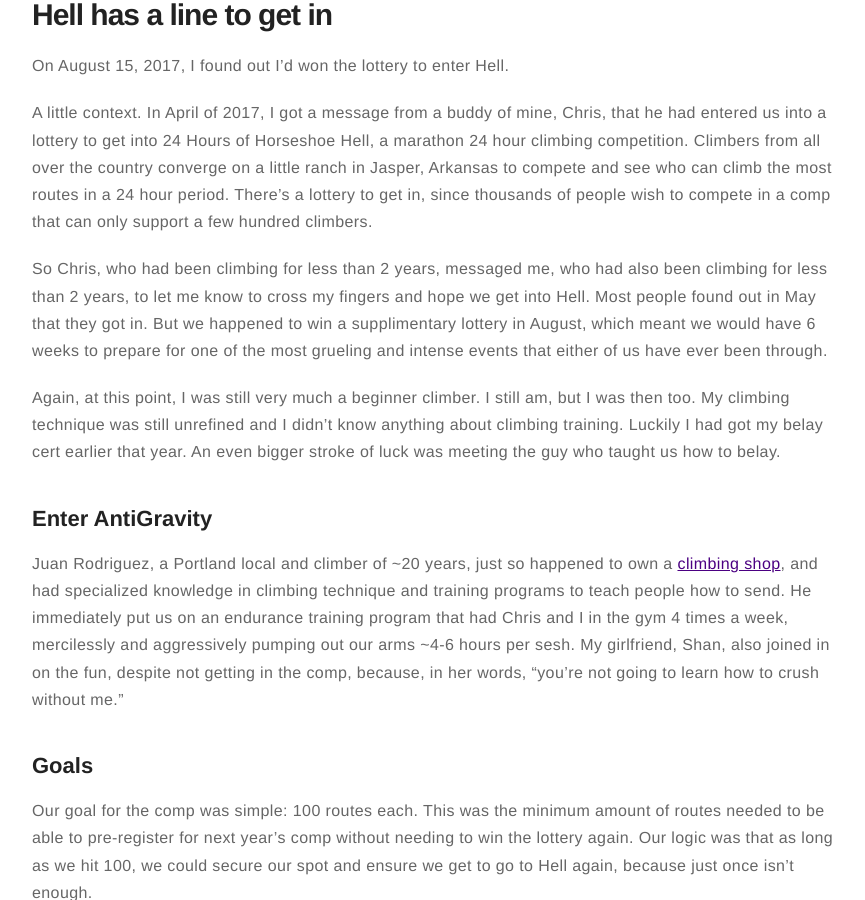
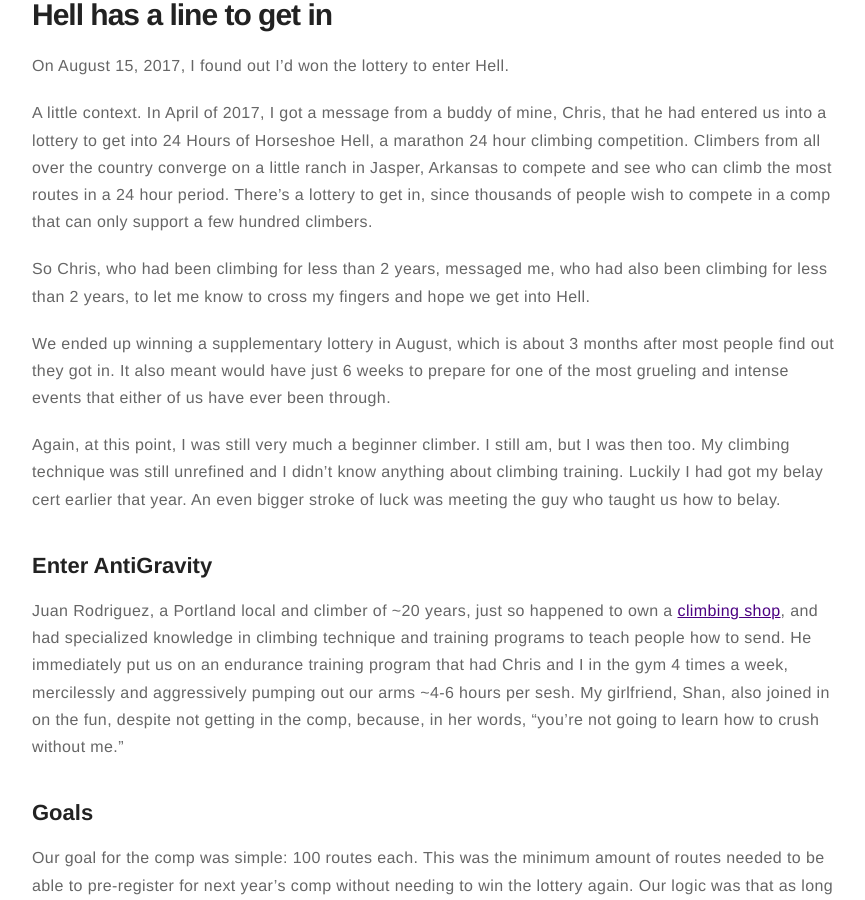
Before and after one commit to ryanwestby/ryanwestby.github.io, a Jekyll site: the page built from _posts/2018-07-26-facing-hell.md, in a window 1280 px wide and 900 px high, scrolled down 449 px. Shown: the whole window, without its empty margins (203-1068 px from the left). Built offline with Jekyll 4.4.1, drawn with Linux system fonts in a browser that asks for light colours.

Commit message:
edit a word

```diff
--- a/_posts/2018-07-26-facing-hell.md
+++ b/_posts/2018-07-26-facing-hell.md
@@ -18,7 +18,8 @@ On August 15, 2017, I found out I’d won the lottery to enter Hell.
 A little context. In April of 2017, I got a message from a buddy of mine, Chris, that he had entered us into a lottery to get into 24 Hours of Horseshoe Hell, a marathon 24 hour climbing competition. Climbers from all over the country converge on a little ranch in Jasper, Arkansas to compete and see who can climb the most routes in a 24 hour period. There’s a lottery to get in, since thousands of people wish to compete in a comp that can only support a few hundred climbers.
 
 So Chris, who had been climbing for less than 2 years, messaged me, who had also been climbing for less than 2 years, to let me know to cross my fingers and hope we get into Hell.
-Most people found out in May that they got in. But we happened to win a supplimentary lottery in August, which meant we would have 6 weeks to prepare for one of the most grueling and intense events that either of us have ever been through.
+
+We ended up winning a supplementary lottery in August, which is about 3 months after most people find out they got in. It also meant would have just 6 weeks to prepare for one of the most grueling and intense events that either of us have ever been through.
 
 Again, at this point, I was still very much a beginner climber. I still am, but I was then too. My climbing technique was still unrefined and I didn’t know anything about climbing training. Luckily I had got my belay cert earlier that year. An even bigger stroke of luck was meeting the guy who taught us how to belay.
 
```
